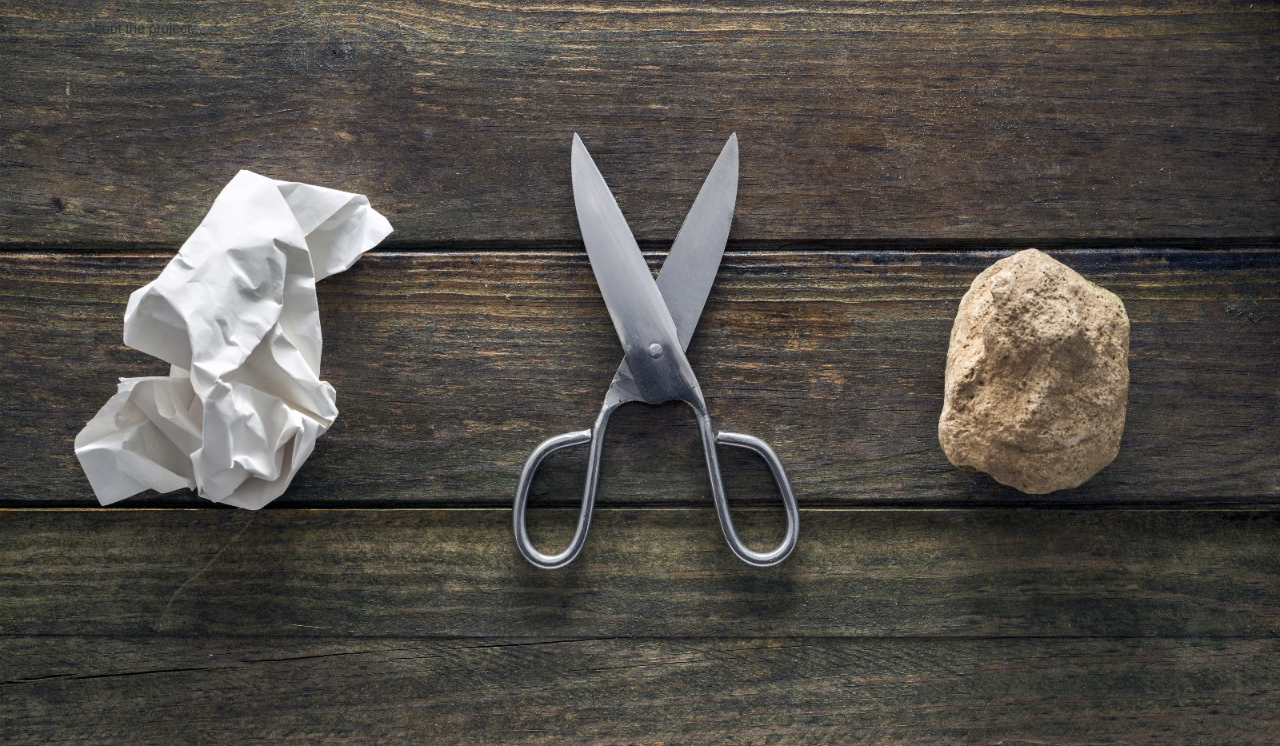
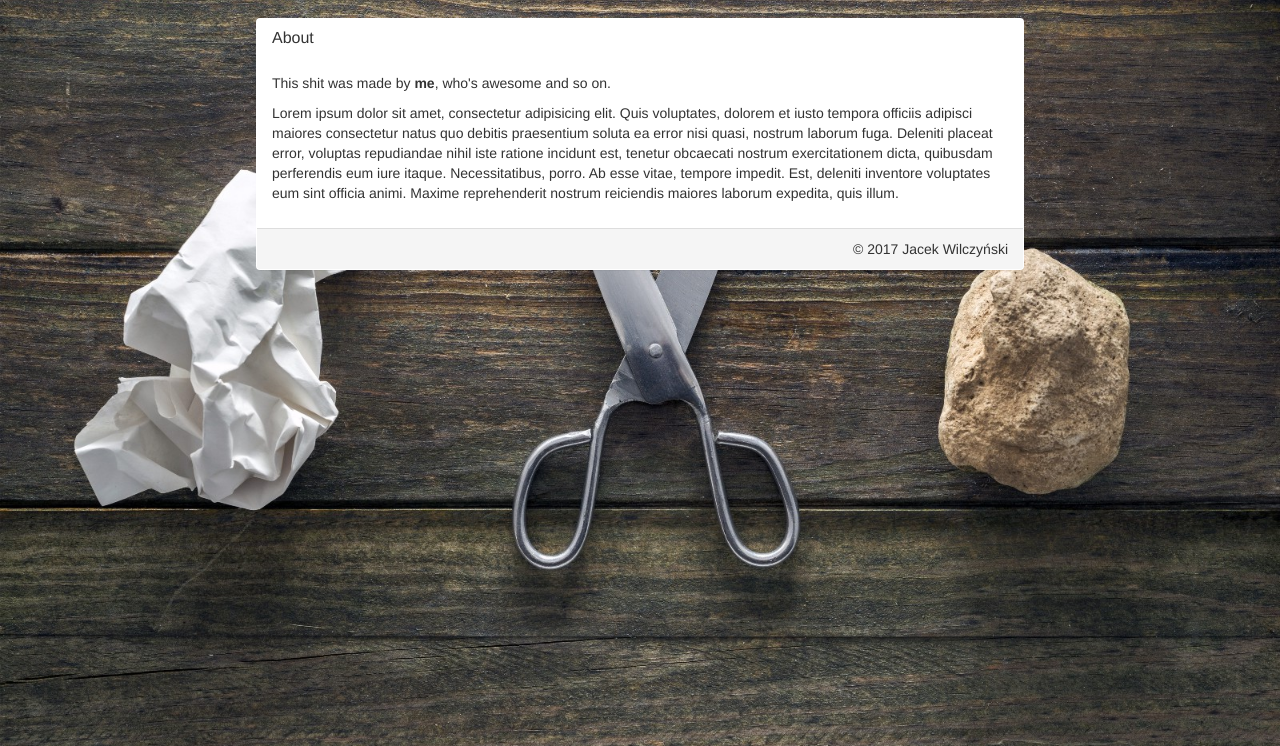
Before and after one commit to jacekwilczynski/paper-scissors-rock, a website: page index.html in a window 1280 px wide. Both pictures are taken after a click on the link "About". Shown: the part 54-800 px from the top of the page. Drawn offline with nearby package versions, Linux system fonts and the light colour scheme.

Commit message:
Added 'about' section

```diff
--- a/index.html
+++ b/index.html
@@ -115,7 +115,18 @@
 			</div>
 
 			<div class="tab-pane fade" id="about">
-				<div class="container">About the project...</div>
+				<div class="about-container">
+					<div class="panel">
+						<div class="panel-heading">
+							<h3 class="panel-title">About</h3>
+						</div>
+						<div class="panel-body">
+							<p>This shit was made by <strong>me</strong>, who's awesome and so on.</p>
+							<p>Lorem ipsum dolor sit amet, consectetur adipisicing elit. Quis voluptates, dolorem et iusto tempora officiis adipisci maiores consectetur natus quo debitis praesentium soluta ea error nisi quasi, nostrum laborum fuga. Deleniti placeat error, voluptas repudiandae nihil iste ratione incidunt est, tenetur obcaecati nostrum exercitationem dicta, quibusdam perferendis eum iure itaque. Necessitatibus, porro. Ab esse vitae, tempore impedit. Est, deleniti inventore voluptates eum sint officia animi. Maxime reprehenderit nostrum reiciendis maiores laborum expedita, quis illum.</p>
+						</div>
+						<div class="panel-footer text-right">&copy; 2017 Jacek Wilczyński</div>
+					</div>
+				</div>
 			</div>
 		</div>
 	</div>
--- a/scss/main.scss
+++ b/scss/main.scss
@@ -95,7 +95,7 @@ button {
 			img {
 				transition: .5s;
 				max-width: 100%;
-				max-height: 15vh;
+				max-height: 12vh;
 			}
 
 			@media (max-height: 768px) {
@@ -192,6 +192,11 @@ table.rounds {
 	}
 }
 
+.about-container {
+	margin: auto;
+	max-width: 768px;
+}
+
 .win {
 	animation: win 1s;
 }
@@ -246,7 +251,7 @@ table.rounds {
 }
 
 @keyframes shrink-and-fade-in-human {
-	0% {transform: scale(.8, .8);}
+	0% {transform: scale(.9, .9);}
 	33.32% {transform: scale(0, 0);}
 	33.33% {opacity: 0;}
 	33.34% {transform: scale(1, 1);}
```
Also changed, not shown: css/main.css, 1 other file.
